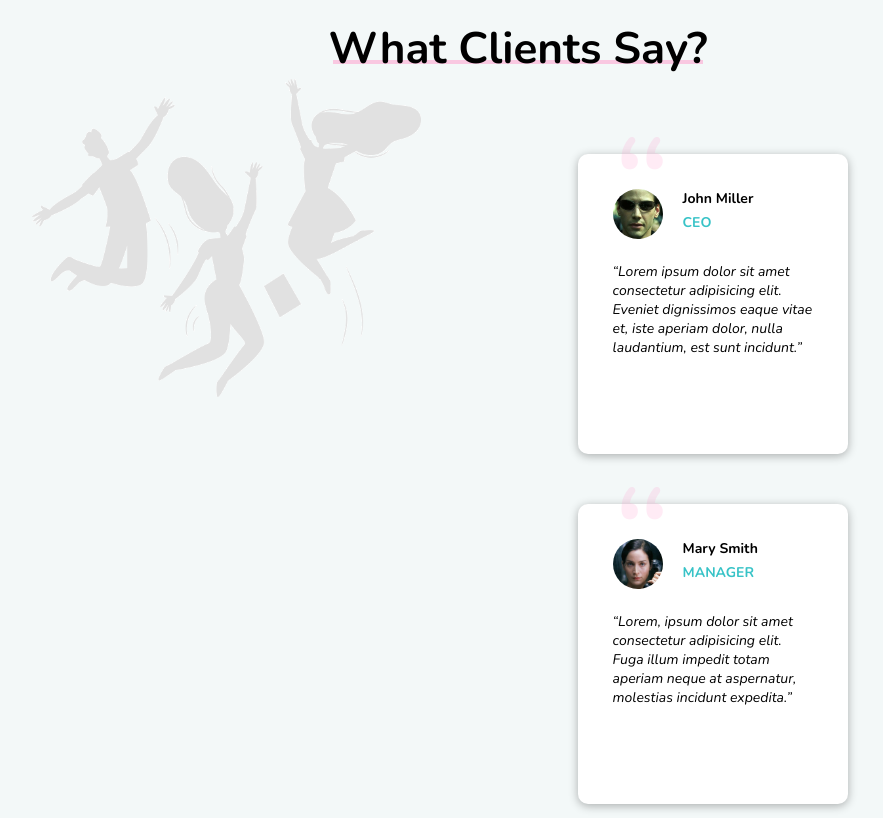
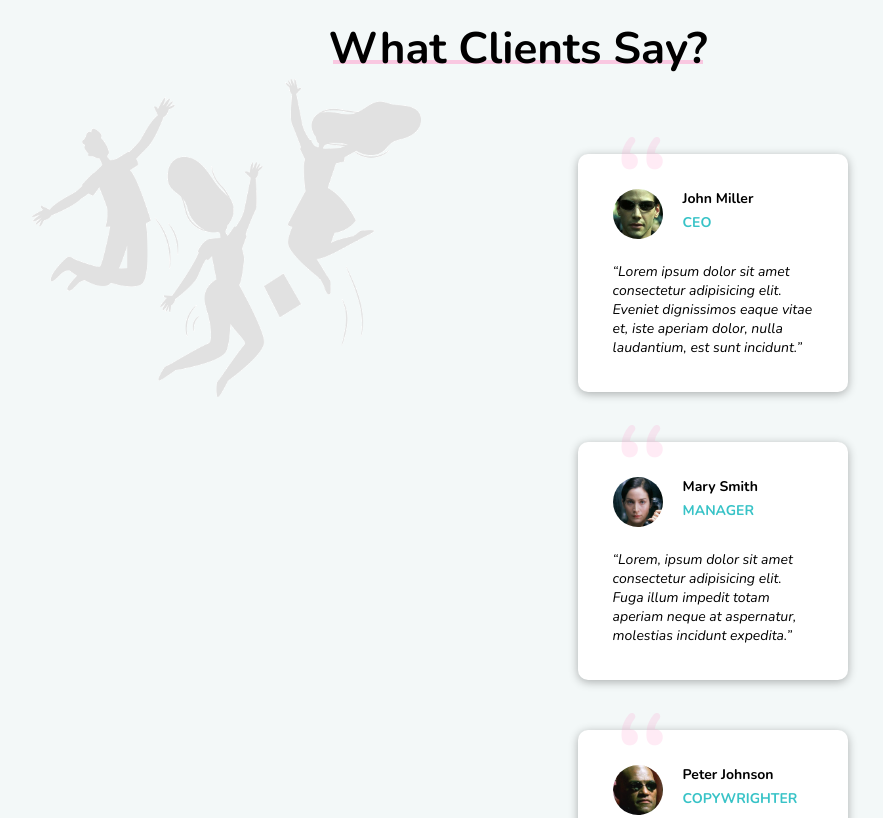
Before and after one commit to arixtty/Aseona-flex-, a website: page index.html in a window 1280 px wide. Shown: the part 3660-4478 px from the top of the page, without its empty margins (122-1005 px from the left). Drawn offline with nearby package versions, Linux system fonts and the light colour scheme.

Commit message:
Stories section fix

```diff
--- a/sass/components/_story.scss
+++ b/sass/components/_story.scss
@@ -1,7 +1,8 @@
 .reviews__story {
 
-    flex: 0 0 27rem;
-    height: 30rem;
+    flex: 0 1 27rem;
+    min-height: 22rem;
+    min-width: 20rem;
     text-align: left;
     padding: 3.5rem;
     box-shadow: 0 .2rem 1rem rgba(0, 0, 0, 0.3);
--- a/sass/pages/home.scss
+++ b/sass/pages/home.scss
@@ -444,8 +444,6 @@
   }
 
   &__stories {
-    min-height: 30rem;
-    min-width: 30rem;
     flex: 1 0 60%;
     display: flex;
     justify-content: space-around;
```
Also changed, not shown: css/style.css.
